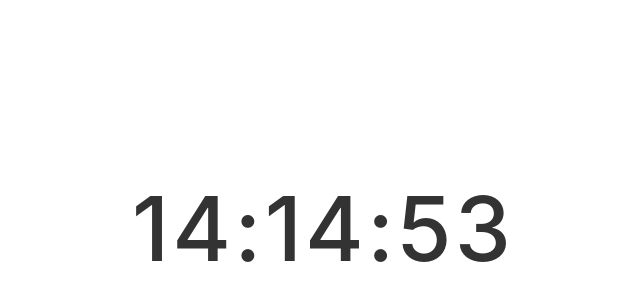
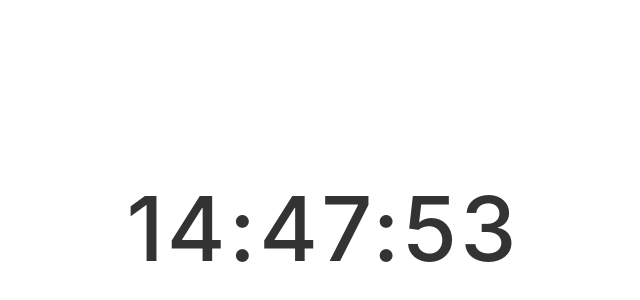
Before and after one commit to johnywalves/longday, a plain HTML site: page index.html in a window 1280 px wide. Shown: the part 172-472 px from the top of the page, without its empty margins (317-957 px from the left). Drawn offline with Linux system fonts and the light colour scheme.

Commit message:
:bug: Minutos apresentando horas

```diff
--- a/index.html
+++ b/index.html
@@ -74,7 +74,7 @@
     function refresh() {
       var date = new Date(),
         hours = date.getHours().toString().padStart(2, "0"),
-        minutes = date.getHours().toString().padStart(2, "0"),
+        minutes = date.getMinutes().toString().padStart(2, "0"),
         seconds = date.getSeconds().toString().padStart(2, "0");
 
       elementTime.innerText = hours + ":" + minutes + ":" + seconds;
```
